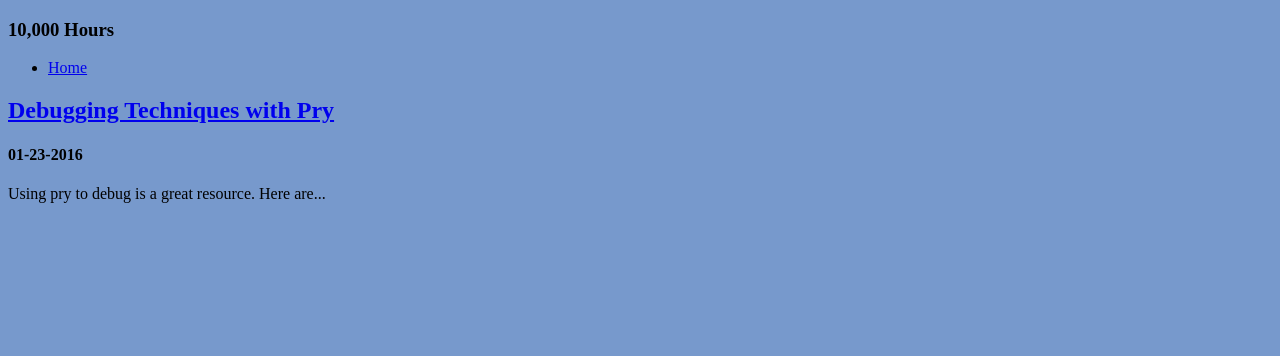
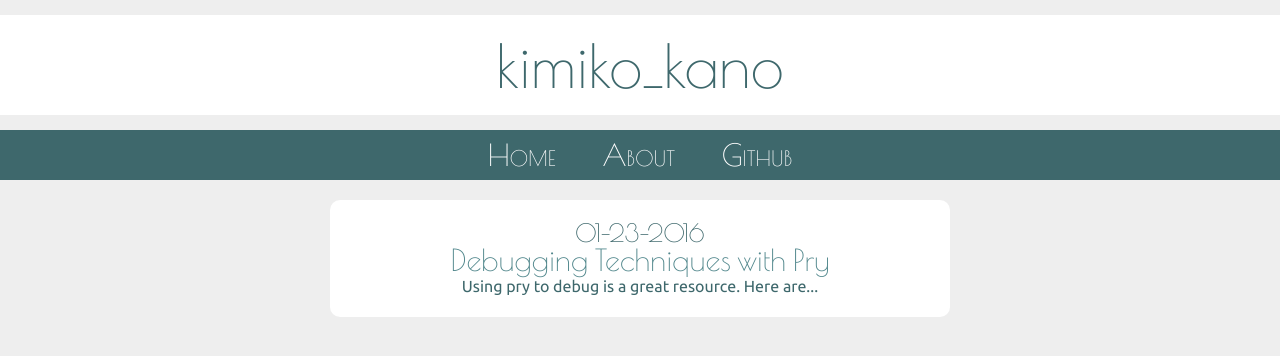
Before and after one commit to ksk5280/ksk5280.github.io, a Jekyll site: the page built from index.html, in a window 1280 px wide. Shown: the top 356 px of the page. Built offline with Jekyll 4.4.1, drawn with Linux system fonts in a browser that asks for light colours.

Commit message:
started styling

```diff
--- a/_config.yml
+++ b/_config.yml
@@ -1,2 +1,2 @@
-title: 10,000 Hours
-email: youremail@domain.com
+title: kimiko_kano
+email: kskano@gmail.com
--- a/_includes/header.html
+++ b/_includes/header.html
@@ -1,15 +1,22 @@
 <!DOCTYPE html>
 <html lang="en">
 <head>
+  <link href='https://fonts.googleapis.com/css?family=Poiret+One' rel='stylesheet' type='text/css'>
+  <link href='https://fonts.googleapis.com/css?family=Ubuntu:400,300' rel='stylesheet' type='text/css'>
   <meta charset="utf-8">
   <title>{{ site.title }}</title>
+  <link href="/css/reset.css" rel="stylesheet">
   <link href="/css/styles.css" rel="stylesheet">
 </head>
 <body>
-  <h3>{{ site.title }}</h3>
-  <div>
+  <div class='header'>
+    <h3>{{ site.title }}</h3>
+  </div>
+  <nav>
     <ul>
       <li><a href="/">Home</a></li>
+      <li><a href="/about.html">About</a></li>
+      <li><a href="https://github.com/ksk5280">Github</a></li>
     </ul>
-  </div>
+  </nav>
   <div class="container">
--- a/_layouts/post.html
+++ b/_layouts/post.html
@@ -1,7 +1,8 @@
 {% include header.html %}
 
-<h1>{{ page.title }}</h1>
-<p>{{ page.date | date: '%B %d, %Y' }}</p>
+<h1 class='post-title'>{{ page.title }}</h1>
+<img src='image'>
+<p class='date'>{{ page.date | date: '%B %d, %Y' }}</p>
 {{ content }}
 
 {% include footer.html %}
--- /dev/null
+++ b/about.html
@@ -0,0 +1,5 @@
+---
+layout: default
+---
+
+<p>I'm a Denver, CO native who recently decided to make a career change into web development as a means toward a more free and hopefully more fulfilling lifestyle. I have a degree in Mechanical Engineering from CU Boulder and previously worked for a company called Composite Technology Development, where I performed research and development on a variety of composite product design projects. My interests include traveling, skiing, rock climbing, and learning. I'm currently learning as much as I can about full stack web development at the <a href='https://www.turing.io/' target="_blank">Turing School of Software and Design</a>.</p>
--- /dev/null
+++ b/css/reset.css
@@ -0,0 +1,48 @@
+/* http://meyerweb.com/eric/tools/css/reset/
+   v2.0 | 20110126
+   License: none (public domain)
+*/
+
+html, body, div, span, applet, object, iframe,
+h1, h2, h3, h4, h5, h6, p, blockquote, pre,
+a, abbr, acronym, address, big, cite, code,
+del, dfn, em, img, ins, kbd, q, s, samp,
+small, strike, strong, sub, sup, tt, var,
+b, u, i, center,
+dl, dt, dd, ol, ul, li,
+fieldset, form, label, legend,
+table, caption, tbody, tfoot, thead, tr, th, td,
+article, aside, canvas, details, embed,
+figure, figcaption, footer, header, hgroup,
+menu, nav, output, ruby, section, summary,
+time, mark, audio, video {
+	margin: 0;
+	padding: 0;
+	border: 0;
+	font-size: 100%;
+	font: inherit;
+	vertical-align: baseline;
+}
+/* HTML5 display-role reset for older browsers */
+article, aside, details, figcaption, figure,
+footer, header, hgroup, menu, nav, section {
+	display: block;
+}
+body {
+	line-height: 1;
+}
+ol, ul {
+	list-style: none;
+}
+blockquote, q {
+	quotes: none;
+}
+blockquote:before, blockquote:after,
+q:before, q:after {
+	content: '';
+	content: none;
+}
+table {
+	border-collapse: collapse;
+	border-spacing: 0;
+}
--- a/css/styles.css
+++ b/css/styles.css
@@ -1,11 +1,80 @@
 body {
-  background-color: #7799cc;
+  background-color: #eeeeee;
 }
 
-#container {
+a {
+  text-decoration: none;
+  color: #51878C;
+}
+
+a:hover {
+  color: #ADD8D0;
+}
+
+p {
+  font-family: 'Ubuntu', sans-serif;
+  font-size: 16px;
+  line-height: 22px;
+}
+
+.header{
+  /*background-size: 600px 300px;*/
+  background-color: white;
+  font-family: 'Poiret One', cursive;
+  color: #3E686C;
+  font-size: 60px;
+  text-align: center;
+  padding: 20px;
+  margin: 15px 0;
+}
+
+nav {
+  background-color: #3E686C;
+  padding: 10px;
+  text-align: center;
+  font-family: 'Poiret One', cursive;
+  font-variant: small-caps;
+  font-size: 30px;
+}
+nav li {
+  display: inline;
+  list-style-type: none;
+}
+nav li a {
+  color: white;
+  margin: 10px 20px 10px;
+  /*transition-property: color;
+  transition-duration: 0.7s;*/
+}
+
+.post-title {
+  font-size: 30px;
+  text-align: center;
+  margin: auto;
+  border-radius: 5px;
+  color: #3E686C;
+  width: auto;
+  font-family: 'Poiret One', cursive;
+  /*font-variant: small-caps;*/
+  padding: 10px;
+}
+
+.post-date {
+  font-size: 25px;
+}
+
+.date {
+  margin: 15px auto;
+  text-align: center;
+  color: #222222;
+  font-family: 'Poiret One', cursive;
+  /*line-height: 60px;*/
+}
+
+.container {
+  margin: 20px auto;
   padding: 10px;
   width: 600px;
-
   background-color: white;
   border-radius: 10px;
 }
--- a/index.html
+++ b/index.html
@@ -3,7 +3,9 @@ layout: default
 ---
 
 {% for post in site.posts %}
-  <h2><a href="{{ post.url }}">{{ post.title }}</a></h2>
-  <h4>{{ post.date | date: "%m-%d-%Y" }}</h4>
-  <p>{{ post.content | strip_html | truncatewords:10}}</p>
+  <div class='post-title'>
+    <h4 class='post-date'>{{ post.date | date: "%m-%d-%Y" }}</h4>
+    <h2><a href="{{ post.url }}">{{ post.title }}</a></h2>
+    <p>{{ post.content | strip_html | truncatewords:10}}</p>
+  </div>
 {% endfor %}
```
Also changed, not shown: _posts/2016-01-23-debugging-with-pry.html (renamed from _posts/2016-01-23-my-first-post.html, +3 -5 lines), 6 other files.
